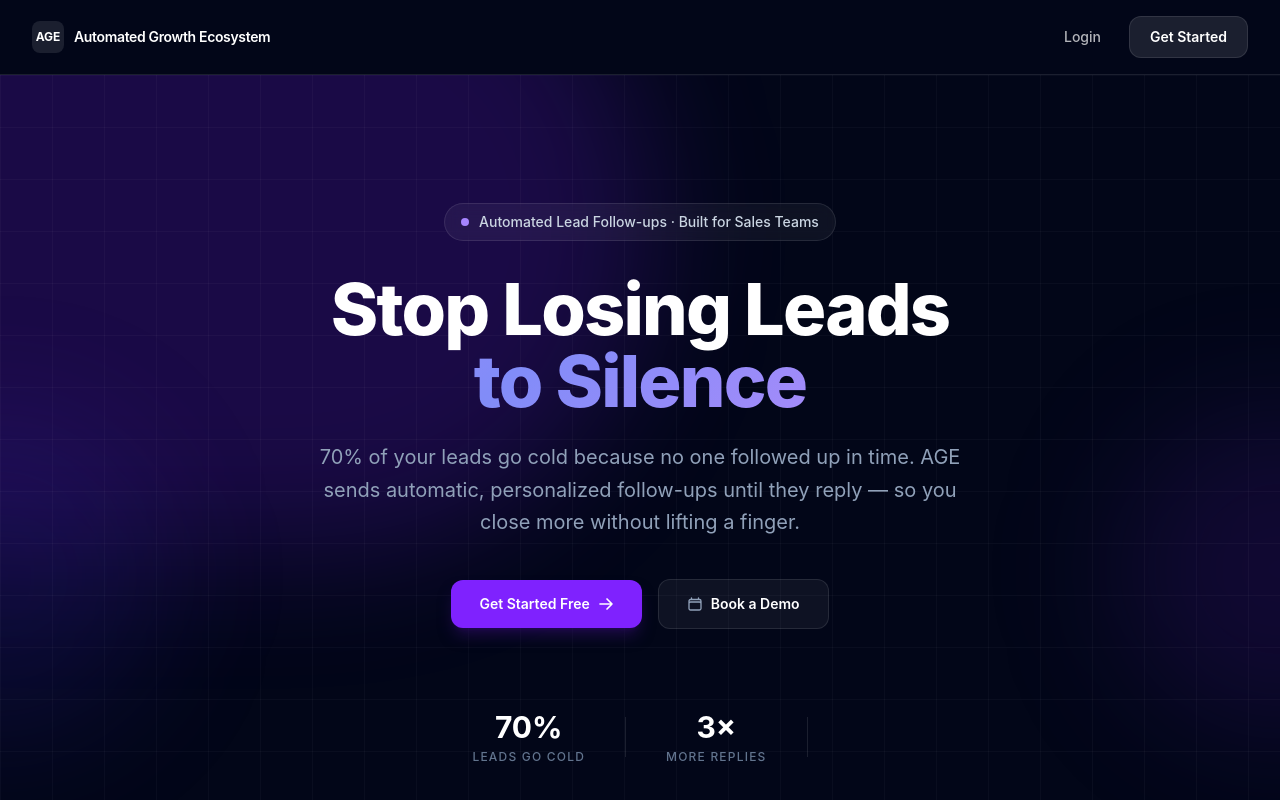
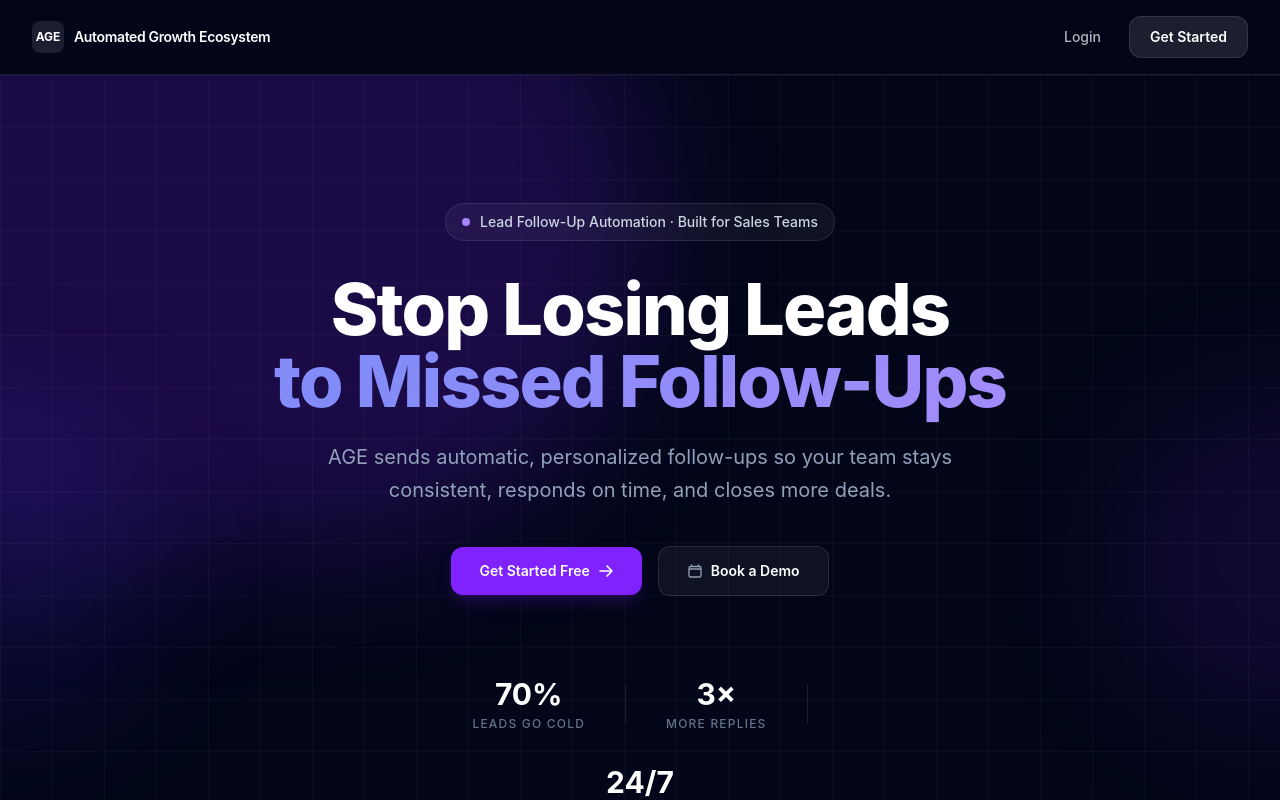
Before and after one commit to Pratham0-7/AutoGrowEcoFrontend, a React (Vite) app: page / in a window 1280 px wide. Shown: the top 800 px of the page. Built offline with nearby package versions, Linux system fonts and the light colour scheme; no server answers.

Commit message:
SEO fixes for Hero

```diff
--- a/src/components/Hero.jsx
+++ b/src/components/Hero.jsx
@@ -66,20 +66,19 @@ const Hero = () => {
               <span className="absolute inline-flex h-full w-full animate-ping rounded-full bg-violet-400 opacity-75" />
               <span className="relative inline-flex h-2 w-2 rounded-full bg-violet-400" />
             </span>
-            Automated Lead Follow-ups · Built for Sales Teams
+            Lead Follow-Up Automation · Built for Sales Teams
           </div>
 
           {/* Headline */}
           <h1 className="hero-anim-2 mt-8 text-5xl font-extrabold tracking-tight text-white sm:text-6xl lg:text-7xl">
             Stop Losing Leads<br />
-            <span className="gradient-text">to Silence</span>
+            <span className="gradient-text">to Missed Follow-Ups</span>
           </h1>
 
           {/* Sub */}
           <p className="hero-anim-3 mx-auto mt-6 max-w-2xl text-lg leading-relaxed text-slate-400 sm:text-xl">
-            70% of your leads go cold because no one followed up in time.
-            AGE sends automatic, personalized follow-ups until they reply —
-            so you close more without lifting a finger.
+            AGE sends automatic, personalized follow-ups so your team stays consistent,
+            responds on time, and closes more deals.
           </p>
 
           {/* CTAs */}
```
